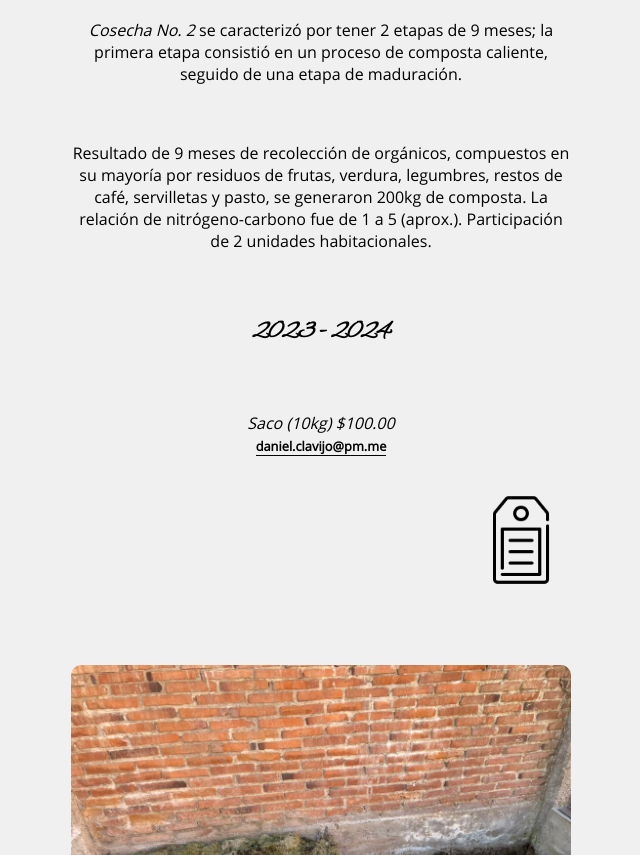
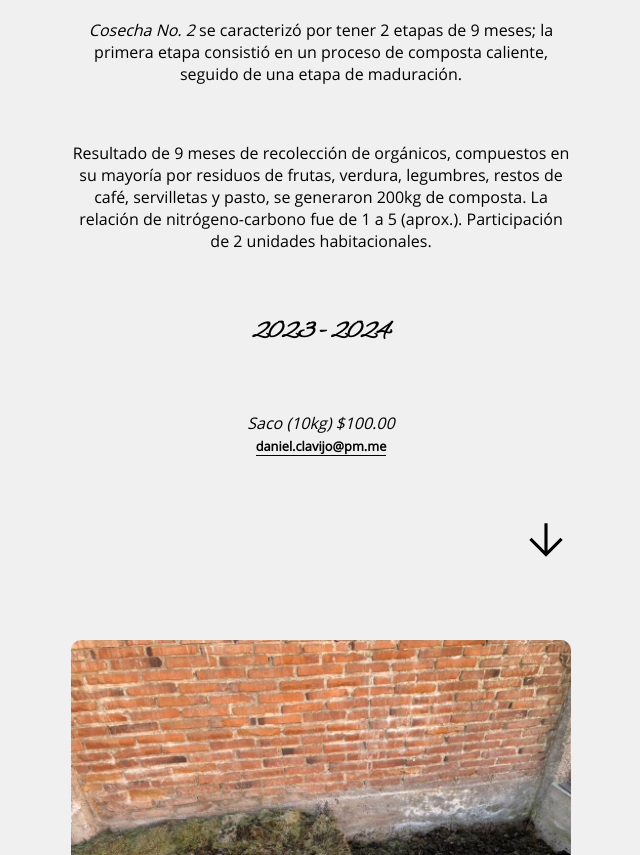
Before and after one commit to d3040/compostaUrbana, a plain HTML site: page index.html in a window 1280 px wide. Shown: the part 245-1100 px from the top of the page, without its empty margins (319-959 px from the left). Drawn offline with Linux system fonts and the light colour scheme.

```diff
--- a/css/style.css
+++ b/css/style.css
@@ -41,9 +41,9 @@
     justify-content: space-around;
 }
 
-#etiquette {
-    width: 100px;
-    margin-top: -75px;
+#scroll-down {
+    width: 50px;
+    margin-top: -50px;
     float: right;
 }
 
--- a/index.html
+++ b/index.html
@@ -31,7 +31,7 @@
             <p id="fecha">2023 - 2024</p>
             <p><em>Saco (10kg) $100.00</em><br/><span id="mail">daniel.clavijo@pm.me</span></p>
         </div>
-        <img id="etiquette" src="img/label.png" alt="Imagen de una etiqueta. Obtenida de Icon by Us and Up, https://www.freepik.com/icon/tools_14635639#fromView=search&page=1&position=13&uuid=4fa157d8-8c57-4fe1-8914-95b9c82e7e92"/>
+        <img id="scroll-down" src="img/downarrow.svg" alt="Imagen de una etiqueta. Obtenida de Icon by Us and Up, https://www.freepik.com/icon/tools_14635639#fromView=search&page=1&position=13&uuid=4fa157d8-8c57-4fe1-8914-95b9c82e7e92"/>
         <img id="img1" src="img/composta0.jpeg" alt="Foto de la cosecha de composta no. 2."/>
         <img src="img/composta1.jpeg" alt="Foto de la cosecha de composta no. 2."/>
         <img src="img/equipo.jpeg" alt="Foto de guantes y sernidor"/>
```
Also changed, not shown: img/downarrow.svg (added), img/label.png (deleted), 1 other file.
